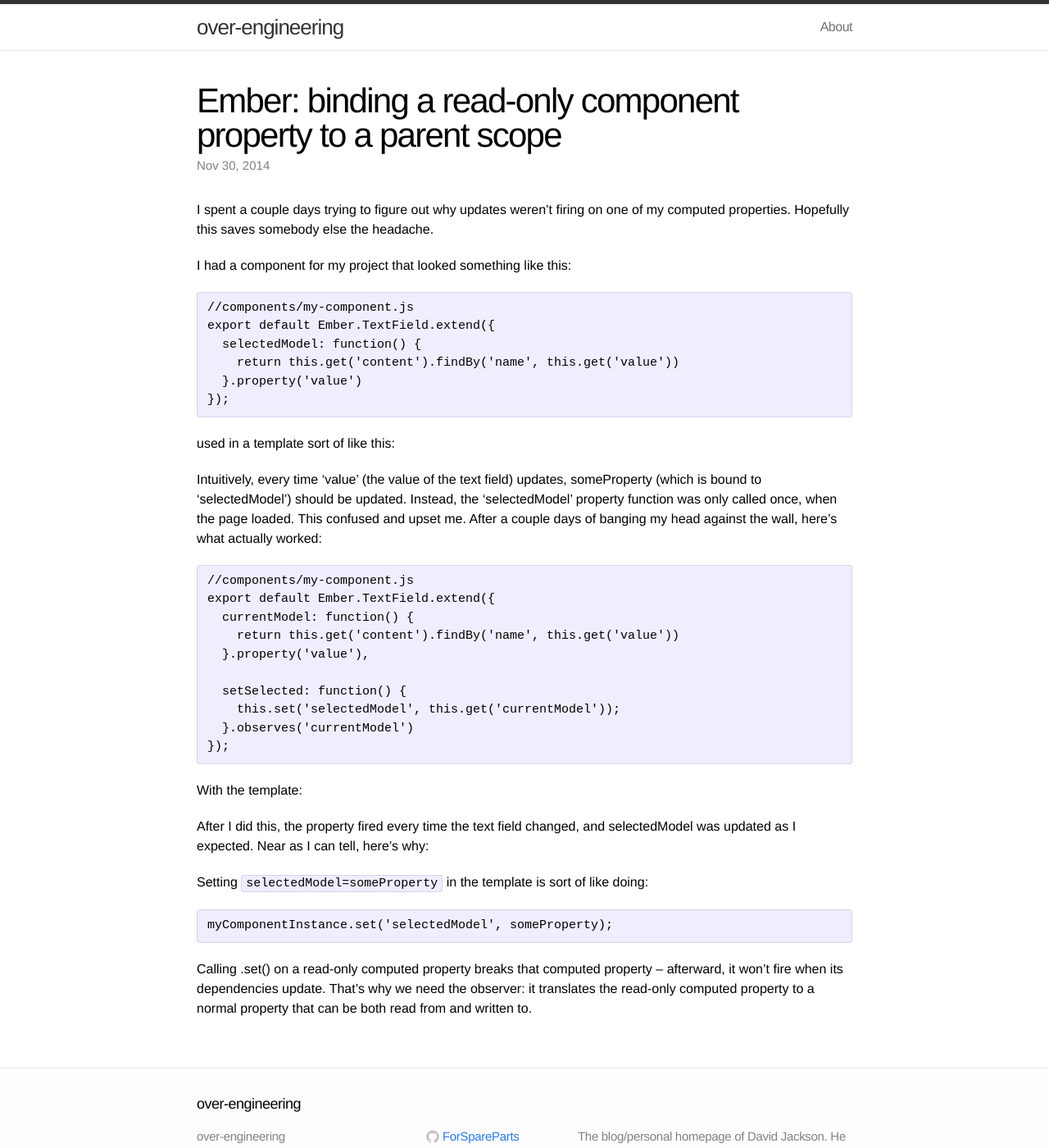
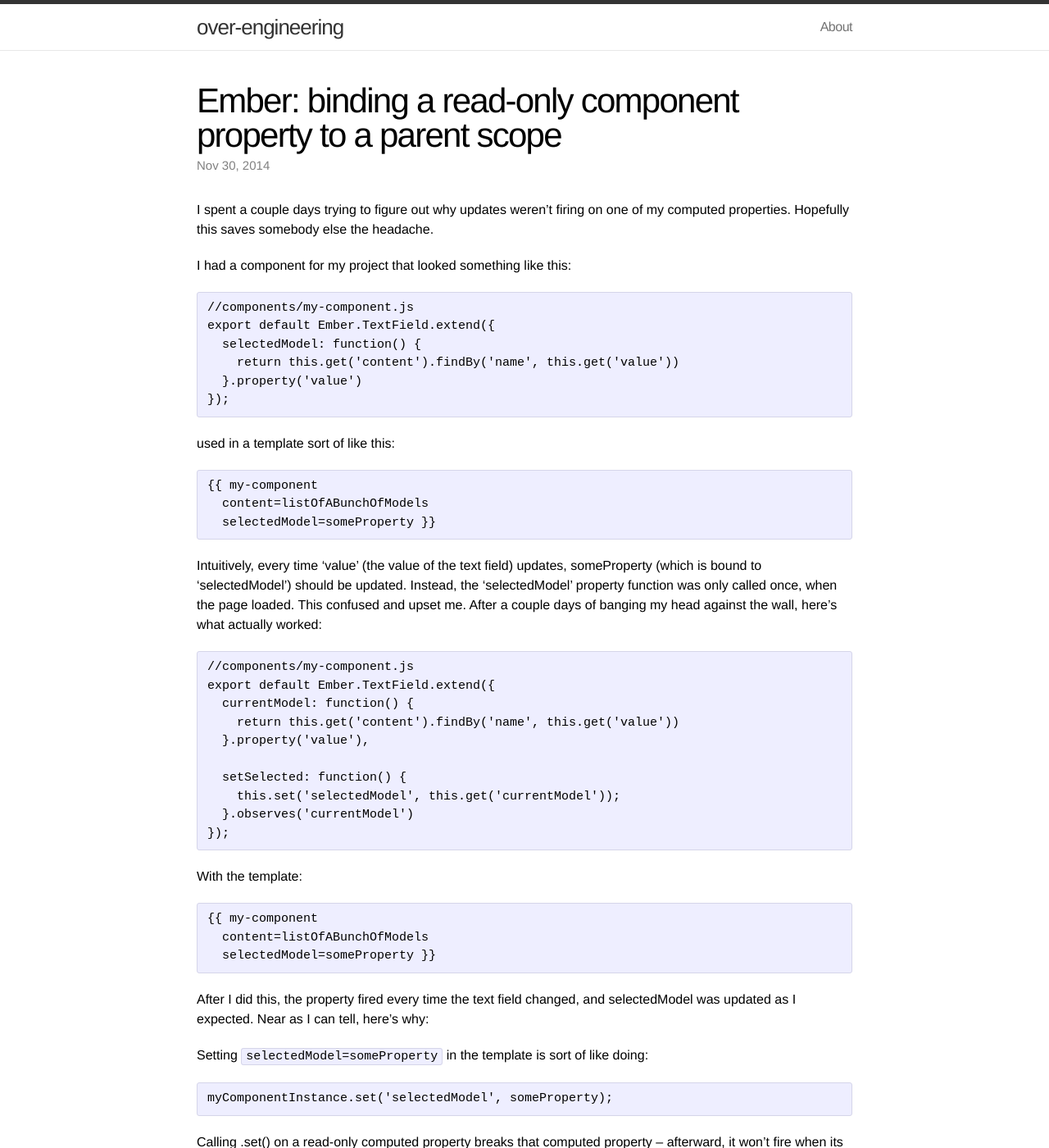
Before and after one commit to ForSpareParts/ForSpareParts.github.io, a Jekyll site: the page built from _posts/2015-01-02-ember-two-way-read-only-property.markdown, in a window 1280 px wide and 1400 px high. Shown: the whole window at 82% size. Built offline with Jekyll 4.4.1, drawn with Linux system fonts in a browser that asks for light colours; some of the changed lines change nothing that is shown.

Commit message:
Fixed first post to escape handlebars syntax (which conflicts with jekyll templates)

```diff
--- a/_posts/2015-01-02-ember-two-way-read-only-property.markdown
+++ b/_posts/2015-01-02-ember-two-way-read-only-property.markdown
@@ -10,18 +10,18 @@
 
 I had a component for my project that looked something like this:
 
-    //components/my-component.js
+    {% raw %}//components/my-component.js
     export default Ember.TextField.extend({
       selectedModel: function() {
         return this.get('content').findBy('name', this.get('value'))
       }.property('value')
-    });
+    });{% endraw %}
 
 used in a template sort of like this:
 
-    {{ my-component
+    {% raw %}{{ my-component
       content=listOfABunchOfModels
-      selectedModel=someProperty }}
+      selectedModel=someProperty }}{% endraw %}
 
 Intuitively, every time 'value' (the value of the text field) updates,
 someProperty (which is bound to 'selectedModel') should be updated. Instead,
@@ -42,9 +42,9 @@
 
 With the template:
 
-    {{ my-component
+    {% raw %}{{ my-component
       content=listOfABunchOfModels
-      selectedModel=someProperty }}
+      selectedModel=someProperty }}{% endraw %}
 
 After I did this, the property fired every time the text field changed, and
 selectedModel was updated as I expected. Near as I can tell, here's why:
```
